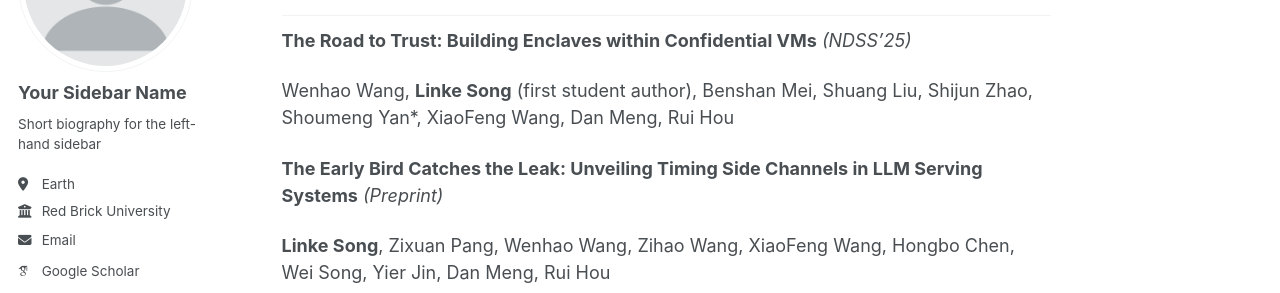
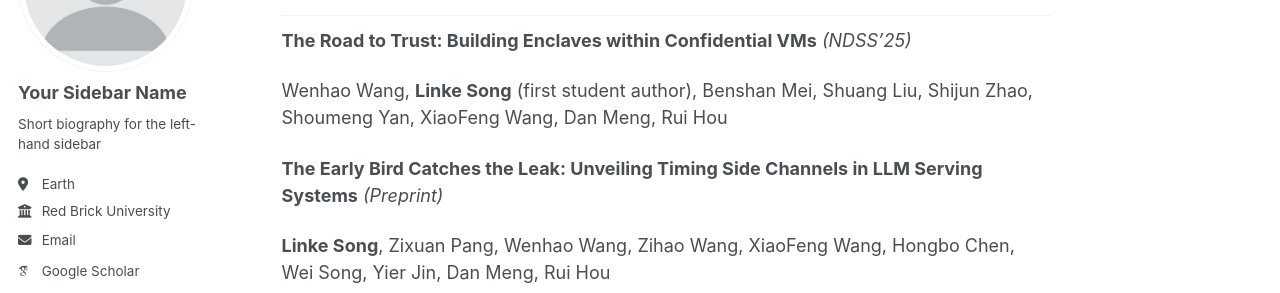
Before and after one commit to Unik-lif/link23er, a Jekyll site: the page built from _pages/about.md, in a window 1280 px wide and 900 px high, scrolled down 871 px. Shown: the part 209-502 px from the top of the window. Built offline with Jekyll 4.4.1, drawn with Linux system fonts in a browser that asks for light colours; some web fonts are replaced.

```diff
--- a/_pages/about.md
+++ b/_pages/about.md
@@ -29,7 +29,7 @@ Publications
 
 **The Road to Trust: Building Enclaves within Confidential VMs** _(NDSS'25)_
 
-Wenhao Wang, **Linke Song** (first student author), Benshan Mei, Shuang Liu, Shijun Zhao, Shoumeng Yan*, XiaoFeng Wang, Dan Meng, Rui Hou
+Wenhao Wang, **Linke Song** (first student author), Benshan Mei, Shuang Liu, Shijun Zhao, Shoumeng Yan, XiaoFeng Wang, Dan Meng, Rui Hou
 
 **The Early Bird Catches the Leak: Unveiling Timing Side Channels in LLM Serving Systems** _(Preprint)_
 
```
